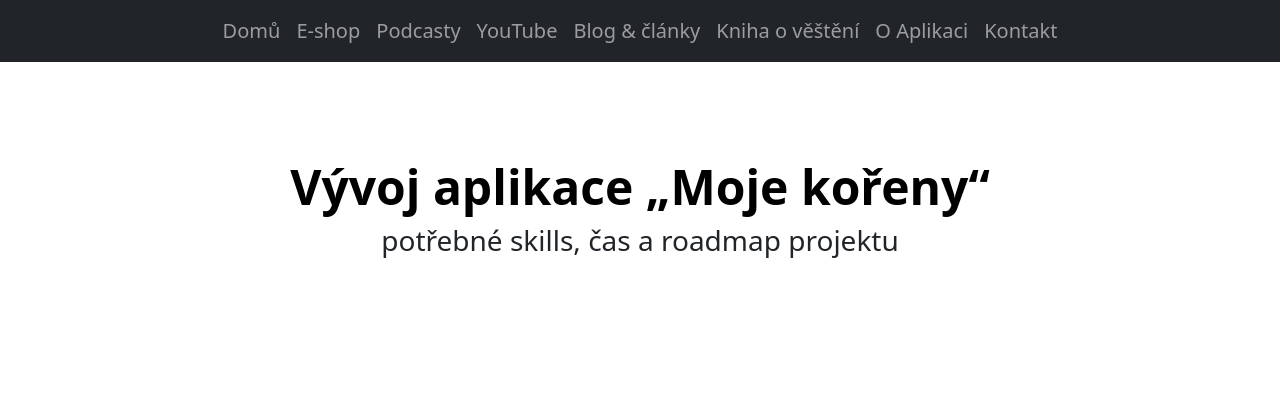
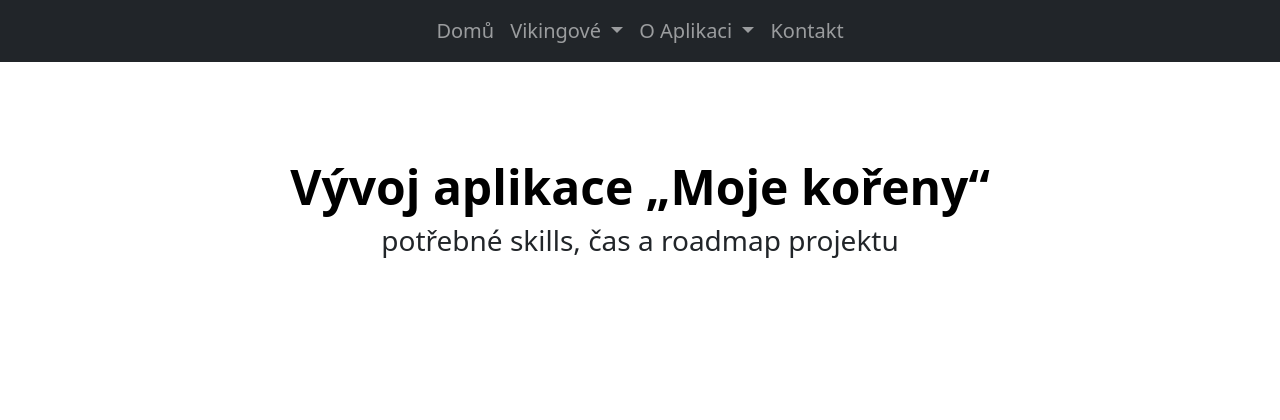
Before and after one commit to Bran-Mak-Morn/Pagan_Divination, a Flask app: page /web-app-development in a window 1280 px wide. Shown: the top 420 px of the page. Run offline with Flask 3, Linux system fonts and the light colour scheme; some libraries are stand-ins or nearby versions.

Commit message:
Add files via upload

```diff
--- a/templates/navbar.html
+++ b/templates/navbar.html
@@ -9,24 +9,30 @@
           <li class="nav-item">
             <a class="nav-link" aria-current="page" href="{{ url_for('index') }}">Domů</a>
           </li>
-          <li class="nav-item">
-            <a class="nav-link"  href="https://www.pagania.cz" target="_blank">E-shop</a>
+
+          <li class="nav-item dropdown">
+          <a class="nav-link dropdown-toggle" href="#" role="button" data-bs-toggle="dropdown" aria-expanded="false">
+            Vikingové
+          </a>
+          <ul class="dropdown-menu">
+            <li><a class="dropdown-item" href="https://www.pagania.cz" target="_blank">E-shop</a></li>
+            <li><a class="dropdown-item" href="https://podcasters.spotify.com/pod/show/pagania" target="_blank">Podcasty</a></li>
+            <li><a class="dropdown-item" href="https://www.youtube.com/@paganiavikingworkshops/videos" target="_blank">Pagania Youtube</a></li>
+            <li><a class="dropdown-item" href="https://www.pagania.cz/clanky-1/" target="_blank">Blog & články</a></li>
+            <li><a class="dropdown-item" href="https://www.pagania.cz/knihy/kniha-pohanske-vesteni--primus//" target="_blank">Kniha o věštění</a></li>
+          </ul>
           </li>
-          <li class="nav-item">
-            <a class="nav-link"  href="https://podcasters.spotify.com/pod/show/pagania" target="_blank">Podcasty</a>
-          </li>
-          <li class="nav-item">
-            <a class="nav-link"  href="https://www.youtube.com/@paganiavikingworkshops/videos" target="_blank">YouTube</a>
-          </li>
-          <li class="nav-item">
-            <a class="nav-link"  href="https://www.pagania.cz/clanky-1/" target="_blank">Blog & články</a>
-          </li>
-          <li class="nav-item">
-            <a class="nav-link"  href="https://www.pagania.cz/knihy/kniha-pohanske-vesteni--primus//" target="_blank">Kniha o věštění</a>
-          </li>
-          <li class="nav-item">
-            <a class="nav-link"  href="{{ url_for('web_app_development')}}">O Aplikaci</a>
-          </li>
+
+          <li class="nav-item dropdown">
+          <a class="nav-link dropdown-toggle" href="#" role="button" data-bs-toggle="dropdown" aria-expanded="false">
+            O Aplikaci
+          </a>
+          <ul class="dropdown-menu">
+            <li><a class="dropdown-item" href="{{ url_for('web_app_development')}}">Vývoj Aplikace</li>
+            <li><a class="dropdown-item" href="https://documenter.getpostman.com/view/34314640/2sA3kRL4o6" target="_blank">API</a></li>
+          </ul>
+        </li>
+
           <li class="nav-item">
             <a class="nav-link"  href="{{ url_for('contact')}}">Kontakt</a>
           </li>
--- a/templates/web-app-development.html
+++ b/templates/web-app-development.html
@@ -110,17 +110,18 @@
                 </div>
 
                 <div class="col-lg-6">
-                      <h2 class="display-5 fw-bold text-body-emphasis lh-1 mb-3 fs-3">6. Future development aneb co s apkou dál</h2>
-                      <p class="lead">skills: Flask, <strong>SQLAlchemy</strong> & whatever necessary</p>
-                    <p class="lead">čas: cokoliv</p>
-                      <p>Tuto <span class="bold">web app</span> jsem vytvořil pro radost, protože mě to baví a také jsem si chtěl zapraktikovat naučené znalosti na svém vlastním projektu.</p>
-                      <p>Na základě feedbacku a vlastních myšlenek mohu aplikaci upravit a dále rozvíjet. Do budoucna přidám <span class="bold">databázi a Rest API</span> – skupiny bohů pro jednotlivá náboženství - k volnému užívání. Možná také rozšířím počet jednotlivých bohů a náboženství nebo přidám i jiné mechaniky pro výběr a věštění.</p>
+                      <h2 class="display-5 fw-bold text-body-emphasis lh-1 mb-3 fs-3">6. Rozšíření aneb upgrade</h2>
+                      <p class="lead">skills: Flask, <strong>SQLAlchemy</strong>, <strong>Rest API</strong>, <strong>Postman</strong></p>
+                      <p class="lead">čas: cokoliv</p>
+                      <p>Jakmile byla aplikace nasazená a zpropagovaná pro potřebný feedback, byl můj plán jasný - rozšířit její funkčnost a použitelnost. Data o bozích jsem přesunul do <span class="bold">databáze</span>. Pro manipulaci s daty používám <span class="bold">ORM SQLAlchemy</span>. Odpadá tak množství kódu, oproti psaní přímých <span class="bold">SQL</span> dotazů. O přehlednoti nemluvě.</p>
+                      <p>Po otestování funkčnosti databáze v IDE i po nasazení, jsem přidal jednoduché Rest API. Kde jsem pomocí nástroje <span class="bold">Postman</span> otestoval <strong>API endpoint</strong> a vytvořil základní dokumentaci. Používání databáze a tvorba vlastní API se může zdát jako zbytečně komplikované a naddimenzované pro daný účel a množství dat. <span class="italic">V dlouhodobém horizontu je to však lepší praxe, která ušetří práci později a umožní další bezproblémový vývoj aplikace.</span></p>
+                      <p>Na základě feedbacku a vlastních nápadů budu aplikaci upravovat a dále rozvíjet.</p>
                   </div>
 
                   <div class="col-lg-12">
                     <h2 class="display-5 fw-bold text-body-emphasis lh-1 mb-3 fs-3">7. Závěr</h2>
-                      <p>Při tvorbě této <strong>webová aplikace</strong> jsem využil zkušenosti s backend i frontend vývojem (<span class="bold">UX a UI design</span>). Po dokončení a otestování jsem ji deploynul a zpřístupnil k volnému on-line použití. Aplikaci jsem pojal jako <strong>fullstack projekt</strong> a využil jsem dostupné nástroje <span class="bold">marketingu a propagace</span>.</p>
-                      <p>V rámci tvorby tohoto projektu jsem také pracoval s <span class="bold">osobním i produktovým brandem</span> (<a href="https://georgefreedom.com" class="text-decoration-none text-body-primary bold">GeorgeFreedom.com</a>, <a href="https://pagania.cz" class="text-decoration-none text-body-primary bold">PAGANIA.cz</a>). Svou zkušenost s vývojem jsem popsal v tomto článku, který bude tvořit web content na mém osobním webu. Vytváření web aplikací, jejich následný vývoj a růst mě baví a už mám připravené plány na další.</p>
+                      <p>Tuto <span class="bold">web app</span> jsem vytvořil pro radost, když jsem propojil svoje zájmy a zkušenosti s backend i frontend vývojem (<span class="bold">UX a UI design</span>). Po jejím dokončení a otestování jsem ji nasadil a zpřístupnil k volnému on-line použití. Aplikaci jsem pojal jako osobní <strong>fullstack projekt</strong>, kde využil dostupné nástroje <span class="bold">marketingu a propagace</span>.</p>
+                      <p>V rámci tvorby jsem také pracoval s <span class="bold">osobním i produktovým brandem</span> (<a href="https://georgefreedom.com" class="text-decoration-none text-body-primary bold">GeorgeFreedom.com</a>, <a href="https://pagania.cz" class="text-decoration-none text-body-primary bold">PAGANIA.cz</a>). Svou zkušenost s vývojem jsem popsal v tomto článku, který bude tvořit web content na mém osobním webu. Díky za přečtení, máte-li feedback, sem s ním :) Přeji Vám všem - Dobrý boj !</p>
                   </div>
             </div>
 
```
